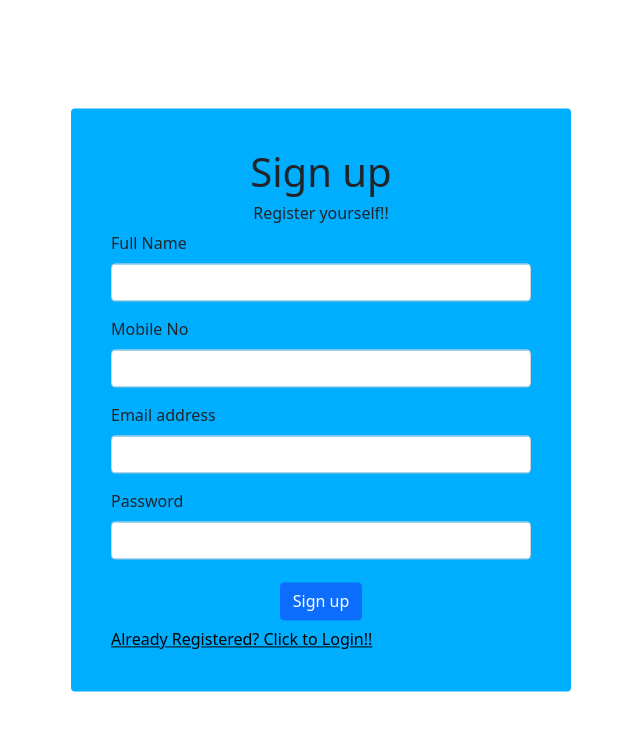
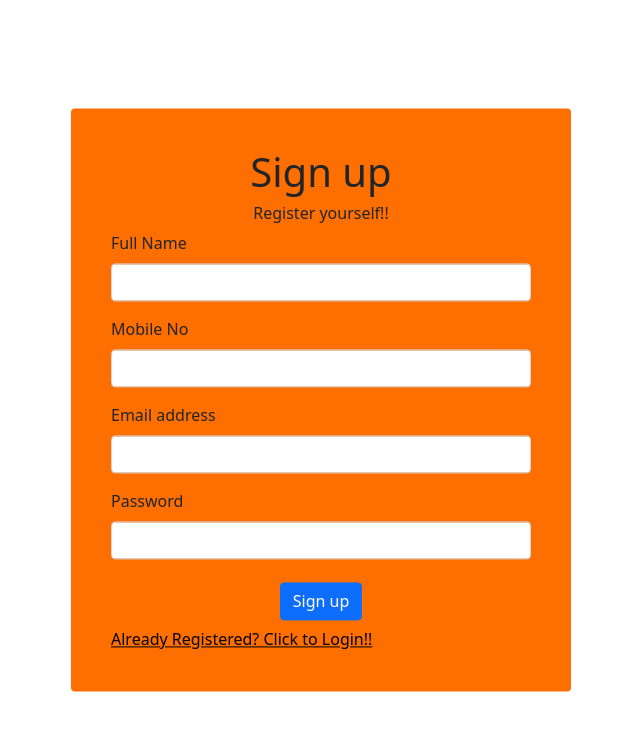
Before and after one commit to Iamsunjith/CI-CD, an Angular app: page /signup in a window 1280 px wide. Shown: the top 730 px of the page, without its empty margins (319-959 px from the left). Built offline with nearby package versions, Linux system fonts and the light colour scheme.

Commit message:
Changed the BG Color for Login Page

```diff
--- a/src/app/signup/signup.component.css
+++ b/src/app/signup/signup.component.css
@@ -6,7 +6,7 @@
   top: 50%;
   left: 50%;
   transform: translate(-50%, -50%);
-  background-color: rgb(0, 174, 255);
+  background-color: rgb(255, 111, 0);
 }
 
 .btn {
```
